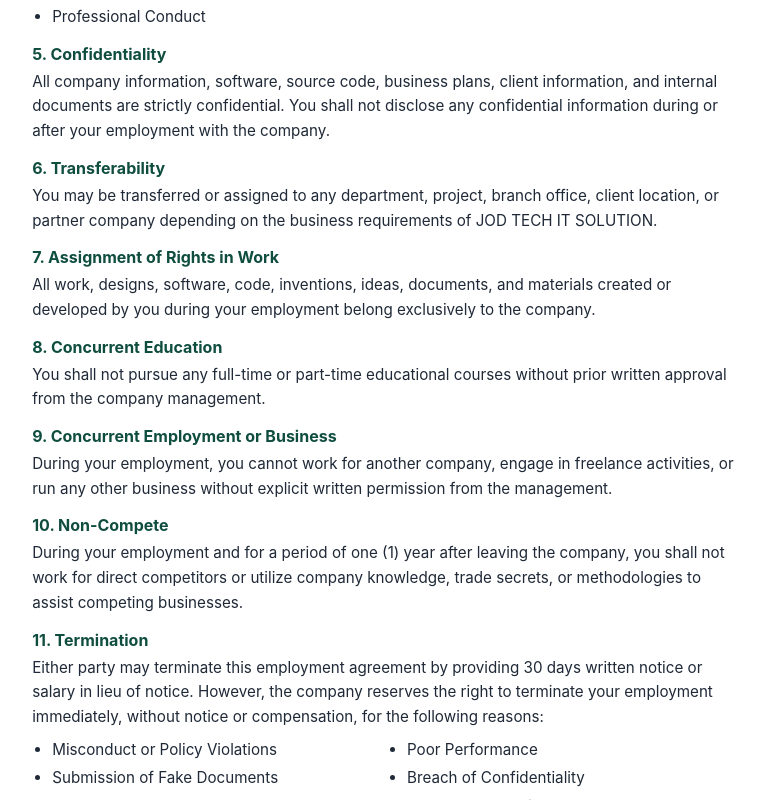
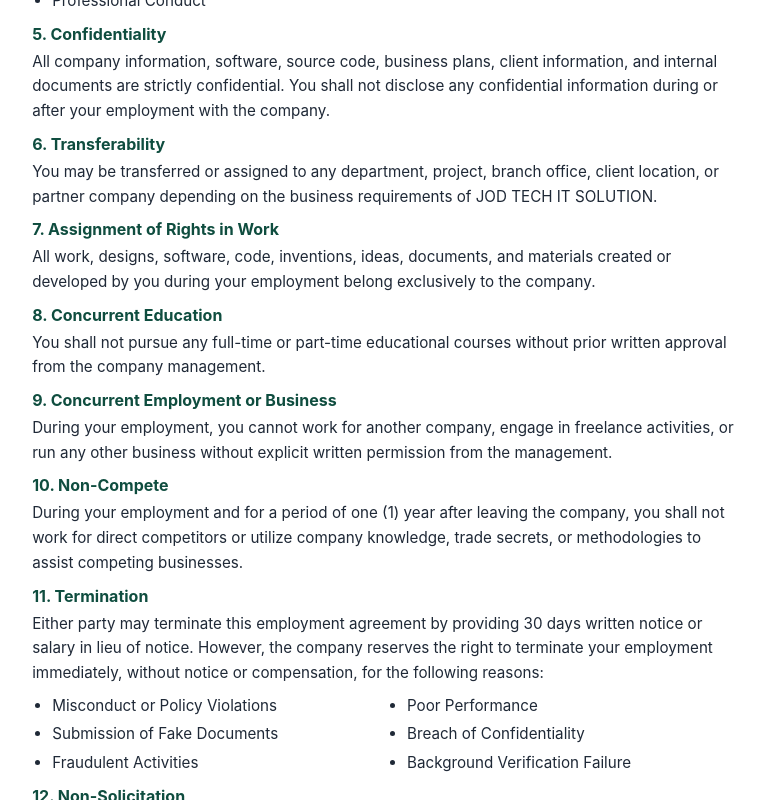
Before and after one commit to divi1127/offerletter, a React (Vite) app: page / in a window 1280 px wide. Shown: the part 1400-2200 px from the top of the page, without its empty margins (251-1013 px from the left). Built offline with nearby package versions, Linux system fonts and the light colour scheme.

Commit message:
first commit

```diff
--- a/src/components/OfferLetterForm.jsx
+++ b/src/components/OfferLetterForm.jsx
@@ -2,10 +2,10 @@ import React from 'react';
 
 const OfferLetterForm = () => {
   return (
-    <div className="text-[0.95rem] leading-relaxed text-gray-800 space-y-3">
+    <div className="text-[0.95rem] leading-relaxed text-gray-800 space-y-2">
 
       {/* 2. Employee Address Section */}
-      <div className="mb-4 min-h-[120px]"> {/* Reserved space for address to keep bottom alignment consistent */}
+      <div className="mb-2 min-h-[90px]"> {/* Reserved space for address to keep bottom alignment consistent */}
         <p className="font-bold text-gray-900 uppercase text-[10px] mb-1">To,</p>
         <div className="flex flex-col">
           <input type="text" placeholder="[Employee Name]" className="font-bold text-base border border-gray-300 rounded px-2 py-0.5 outline-none focus:border-brand w-full sm:w-64 transition-colors mb-1" />
@@ -139,8 +139,8 @@ const OfferLetterForm = () => {
       </div>
 
       {/* 15. Termination Clause */}
-      <div className="html2pdf__page-break" style={{ pageBreakBefore: 'always', breakBefore: 'page', height: '0', margin: '0', padding: '0' }}></div>
-      <div style={{ display: 'inline-block', width: '100%', marginTop: '0', paddingTop: '0' }} className="avoid-break">
+      {/* 15. Termination Clause */}
+      <div style={{ display: 'inline-block', width: '100%' }} className="avoid-break">
         <h3 className="font-bold text-brand mb-1 text-base">11. Termination</h3>
         <p className="mb-2">Either party may terminate this employment agreement by providing 30 days written notice or salary in lieu of notice. However, the company reserves the right to terminate your employment immediately, without notice or compensation, for the following reasons:</p>
         <ul className="grid grid-cols-1 sm:grid-cols-2 gap-x-4 gap-y-1 list-disc pl-5">
@@ -194,7 +194,7 @@ const OfferLetterForm = () => {
           We look forward to welcoming you to the <strong>JOD TECH IT SOLUTION</strong> family and wish you a long, rewarding, and successful career with us.
         </p>
 
-        <div className="grid grid-cols-1 sm:grid-cols-2 gap-8 sm:gap-8 mt-8 signature-section">
+        <div className="grid grid-cols-1 sm:grid-cols-2 gap-8 sm:gap-8 mt-6 signature-section">
           {/* Company Signature */}
           <div>
             <p className="mb-12 font-bold text-brand">For JOD TECH IT SOLUTION</p>
--- a/src/index.css
+++ b/src/index.css
@@ -30,7 +30,7 @@
     color: #111827 !important; /* gray-900 hex */
     width: 210mm !important;
     min-width: 210mm !important;
-    padding: 15mm !important;
+    padding: 12mm !important;
     margin: 0 !important;
     position: relative !important;
     overflow: visible !important;
```
Also changed, not shown: 1 other file (tests, documents, lock files or other folders).
